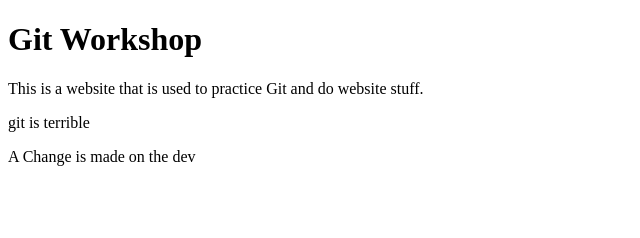
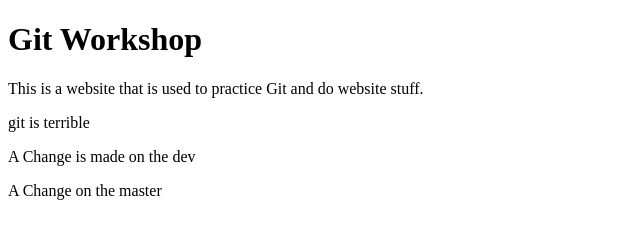
Before and after one commit to kpfettstyle/Example, a plain HTML site: page index.html in a window 1280 px wide. Shown: the whole page, without its empty margins (0-640 px from the left). Drawn offline with Linux system fonts and the light colour scheme.

Commit message:
Made a change on the master

```diff
--- a/index.html
+++ b/index.html
@@ -8,5 +8,6 @@
 		<p>This is a website that is used to practice Git and do website stuff.</p>
 		<p>git is terrible</p>
 		<p>A Change is made on the dev</p>
+		<p>A Change on the master</p>
 	</body>
 </html>
```
